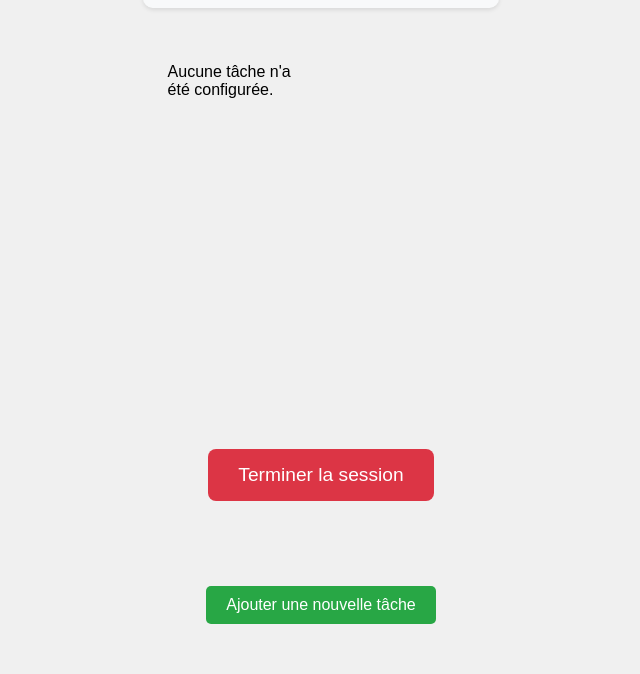
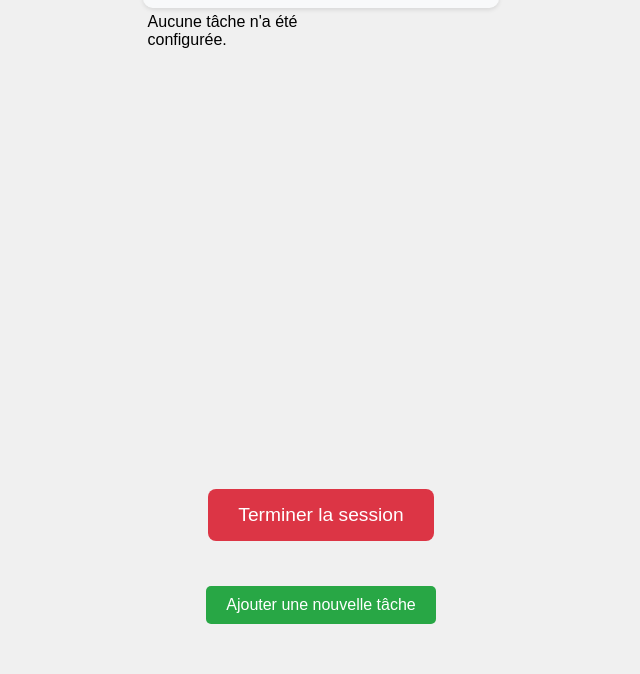
Before and after one commit to lola4260/suivi_chrono, a website: page html/button.html in a window 1280 px wide. Shown: the part 166-840 px from the top of the page, without its empty margins (319-959 px from the left). After the commit the page ends 800 px from the top, so only its background shows below. Drawn offline with Linux system fonts and the light colour scheme.

Commit message:
margins refinement

```diff
--- a/css/style.css
+++ b/css/style.css
@@ -1,6 +1,6 @@
 * {
-    margin: 10px;
-    padding: 10px;
+    margin: 0;
+    padding: 0;
     box-sizing: border-box;
 }
 
```
